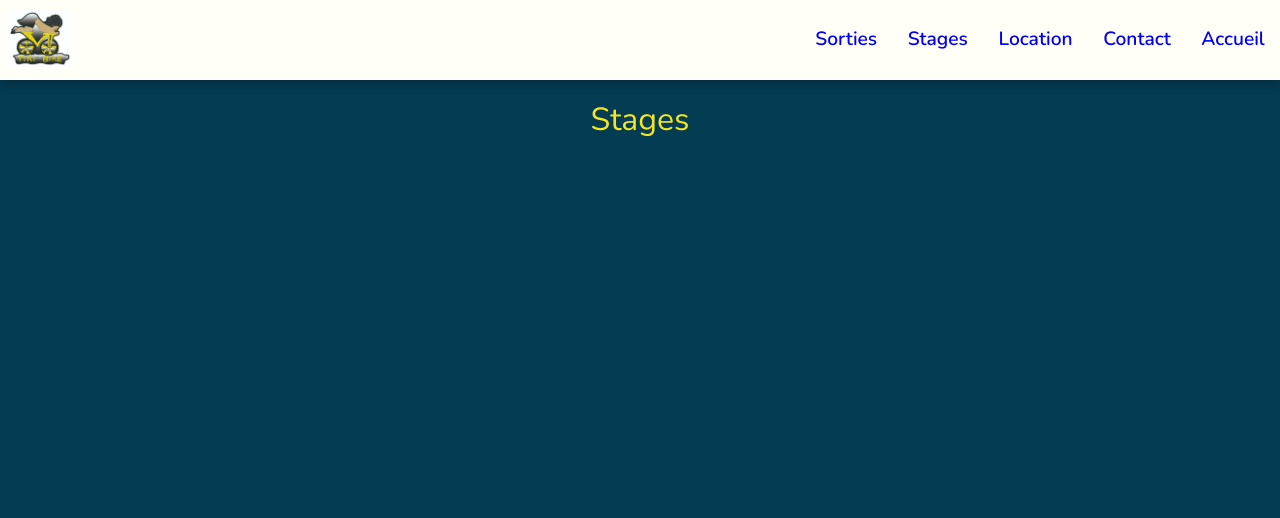
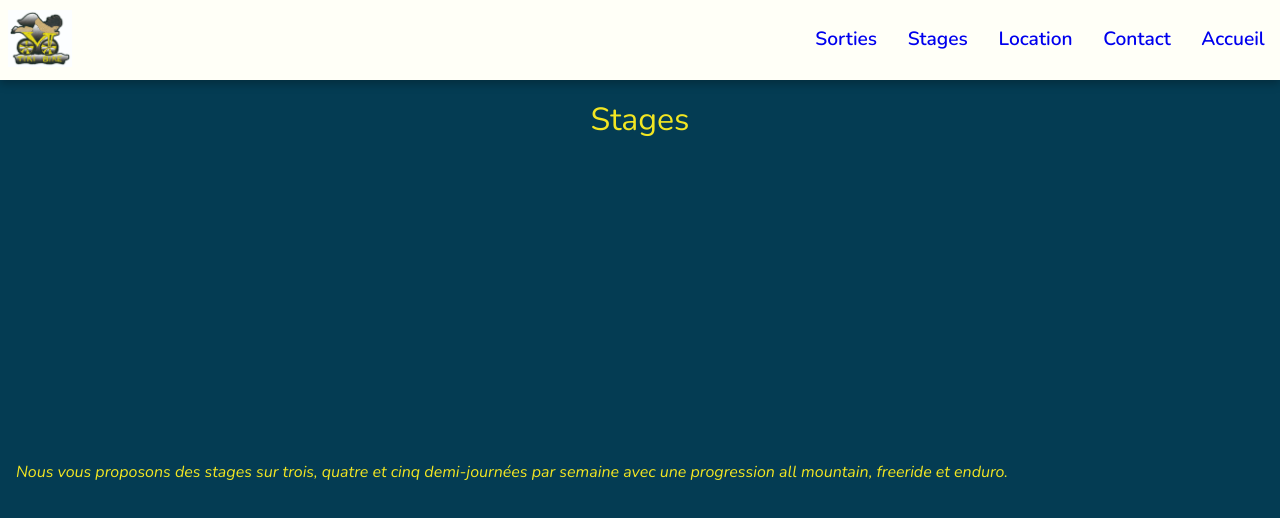
Before and after one commit to scorcuera/tikibike, a React (Create React App) app: page /tikibike/stages in a window 1280 px wide. Shown: the top 518 px of the page. Built offline with nearby package versions, Linux system fonts and the light colour scheme.

Commit message:
info sorties updated

```diff
--- a/src/pages/Sorties.js
+++ b/src/pages/Sorties.js
@@ -18,25 +18,25 @@ const Sorties = () => {
               <p>Vélo enfant 32€</p>
             </div>
             <div className={classes.paragraph}>
-              <h6 className={classes.paragraph_title}>Free Ride descente</h6>
-              <p>VTT tout suspendu 70€</p>
+              <h6 className={classes.paragraph_title}>Free Ride descente télésiège</h6>
+              <p>VTT tout suspendu 75€</p>
             </div>
             <div className={classes.paragraph}>
               <h6 className={classes.paragraph_title}>
                 Enduro sportif et technique
               </h6>
-              <p>50€</p>
+              <p>55€</p>
             </div>
             <div className={classes.paragraph}>
               <h6 className={classes.paragraph_title}>Pour les enfants</h6>
               <p>1/2 journée rando 28€</p>
               <p>1/2 journée descente 32€</p>
-              <p>journée 55€ (9h 30-16h)</p>
+              <p>journée 60€ (9h 30-16h)</p>
             </div>
             <div className={classes.paragraph}>
               <h6 className={classes.paragraph_title}>Initation</h6>
               <p>De la dépose roulettes au perfectionnement (dès 4 ans)</p>
-              <p>A partir de 25€</p>
+              <p>25€ la demi-heure / 40€ l'heure</p>
             </div>
           </div>
         </div>
--- a/src/pages/Stages.js
+++ b/src/pages/Stages.js
@@ -7,6 +7,15 @@ const Stages = () => {
           <div className={classes.section_title}>
             <h3>Stages</h3>
           </div>
+          <div className={classes.paragraph_container}>
+            <div className={classes.paragraph}>
+              <p className={classes.paragraph_phrase}>
+                Nous vous proposons des stages sur trois, quatre et cinq
+                demi-journées par semaine avec une progression all mountain,
+                freeride et enduro.
+              </p>
+            </div>
+          </div>
         </div>
       </div>
     );
--- a/src/pages/Stages.module.css
+++ b/src/pages/Stages.module.css
@@ -23,3 +23,21 @@
 
 
 }
+
+.paragraph_container{
+    display: flex;
+    height: 100%;
+    padding: 0rem 1rem;
+    flex-direction: column;
+    align-content: stretch;
+    justify-content:space-around;
+}
+
+.paragraph{
+    line-height: 1.5rem;
+}
+
+.paragraph_phrase{
+    font-style: italic;
+    color: #F3E622;
+}
```
